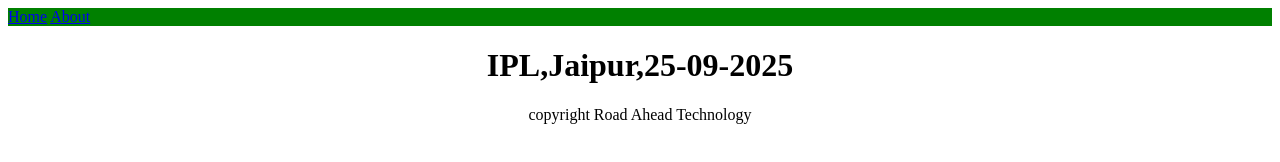
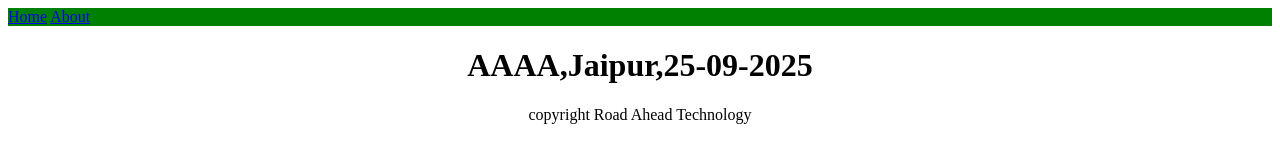
Before and after one commit to Pawan09-bit/webScrape, a plain HTML site: page index.html in a window 1280 px wide. Drawn offline with Linux system fonts and the light colour scheme.

Commit message:
Update event title in index.html

```diff
--- a/index.html
+++ b/index.html
@@ -9,7 +9,7 @@
       <a href="#">Home</a>
       <a href="#">About</a>
 </nav>
-       <h1 style="text-align:center" id="events">IPL,Jaipur,25-09-2025</h1>
+       <h1 style="text-align:center" id="events">AAAA,Jaipur,25-09-2025</h1>
         <p style="text-align:Center">copyright Road Ahead Technology</p>
 </body>
 </html>
```
